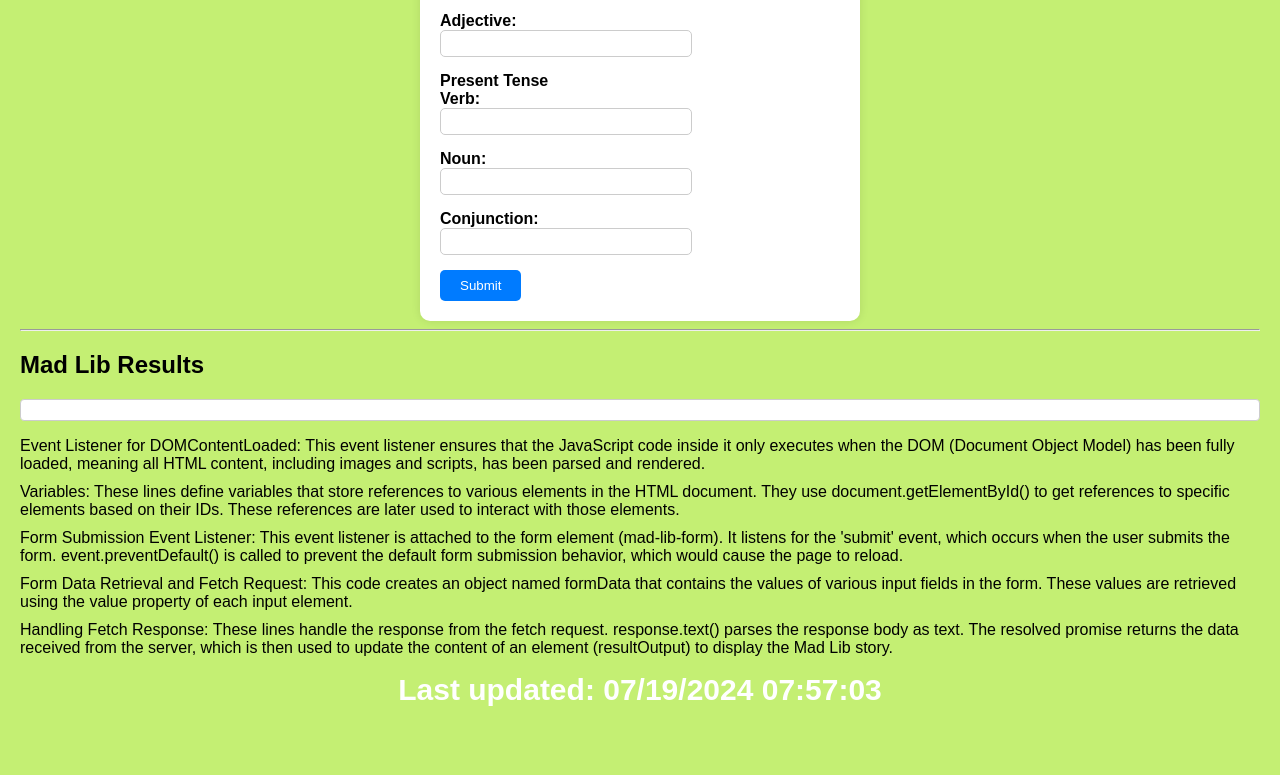
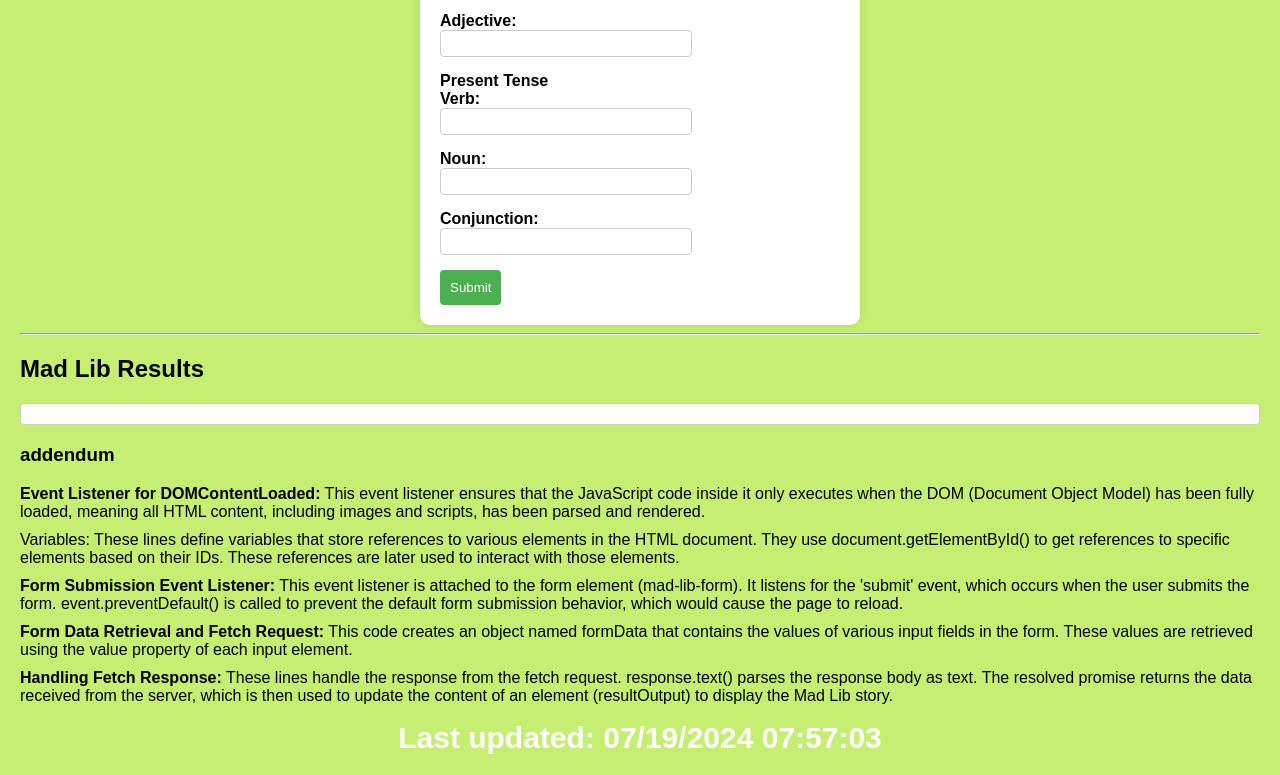
Before and after one commit to Jaivenkataarunakula/public, a website: page ITC505/lab-7/index.html in a window 1280 px wide. Shown: the part 216-991 px from the top of the page. Before the commit the page ends 943 px from the top, so only its background shows below. Drawn offline with Linux system fonts and the light colour scheme.

Commit message:
Update index.html

```diff
--- a/ITC505/lab-7/index.html
+++ b/ITC505/lab-7/index.html
@@ -4,107 +4,61 @@
 <head>
   <meta charset="utf-8">
   <meta name="viewport" content="width=device-width">
-  <title>Mad Lib</title>
+  <title>Jai's Mad Lib</title>
   <link rel="stylesheet" href="styles.css">
-  <style>
-    body {
-      font-family: Arial, sans-serif;
-    }
-
-    form {
-      max-width: 400px;
-      margin: 0 auto;
-    }
-
-    .form-group {
-      margin-bottom: 15px;
-    }
-
-    label {
-      display: inline-block;
-      width: 150px;
-      font-weight: bold;
-    }
-
-    input[type="text"] {
-      width: calc(100% - 160px);
-      padding: 5px;
-      border-radius: 5px;
-      border: 1px solid #ccc;
-    }
-
-    button {
-      display: block;
-      margin-top: 10px;
-      padding: 8px 20px;
-      background-color: #007bff;
-      color: #fff;
-      border: none;
-      border-radius: 5px;
-      cursor: pointer;
-    }
-
-    button:hover {
-      background-color: #0056b3;
-    }
-  </style>
 </head>
 
 <body>
-  <h1>Mad Lib</h1>
+  <h1>Jai's Mad Lib</h1>
   <hr>
-
   <h2>Mad Lib Instructions</h2>
-  <form id="mad-lib-form">
+  <form id="mad-lib-form" method="post" action="">
     <div class="form-group">
       <label for="plural-noun">Plural Noun:</label>
-      <input id="plural-noun" type="text">
+      <input id="plural-noun" type="text" name="pluralNoun" required>
     </div>
     <div class="form-group">
       <label for="adjective">Adjective:</label>
-      <input id="adjective" type="text">
+      <input id="adjective" type="text" name="adjective" required>
     </div>
     <div class="form-group">
       <label for="verb">Present Tense Verb:</label>
-      <input id="verb" type="text">
+      <input id="verb" type="text" name="verb" required>
     </div>
     <div class="form-group">
       <label for="noun">Noun:</label>
-      <input id="noun" type="text">
+      <input id="noun" type="text" name="noun" required>
     </div>
     <div class="form-group">
       <label for="conjunction">Conjunction:</label>
-      <input id="conjunction" type="text">
+      <input id="conjunction" type="text" name="conjunction" required>
     </div>
-    <button id="mad-lib-btn">Submit</button>
+    <button id="mad-lib-btn" type="submit">Submit</button>
   </form>
   <hr>
-
   <h2>Mad Lib Results</h2>
   <p id="result"></p>
-
-
-  <div addendum>
+  <div> <h3>addendum</h3>
     <ul>
       <li>
-            Event Listener for DOMContentLoaded:
+        <strong>Event Listener for DOMContentLoaded:</strong>
         This event listener ensures that the JavaScript code inside it only executes when the DOM (Document Object Model) has been fully loaded, meaning all HTML content, including images and scripts, has been parsed and rendered.
       </li>
       <li>
-            Variables:
+        </strong>Variables:</strong>
         These lines define variables that store references to various elements in the HTML document. They use document.getElementById() to get references to specific elements based on their IDs. These references are later used to interact with those elements.
       </li>
       <li>
-            Form Submission Event Listener:
+    <strong>Form Submission Event Listener:</strong>
         This event listener is attached to the form element (mad-lib-form). It listens for the 'submit' event, which occurs when the user submits the form.
         event.preventDefault() is called to prevent the default form submission behavior, which would cause the page to reload.
       </li>
       <li>
-            Form Data Retrieval and Fetch Request:
+    <strong>Form Data Retrieval and Fetch Request:</strong>
         This code creates an object named formData that contains the values of various input fields in the form. These values are retrieved using the value property of each input element.
       </li>
       <li>
-            Handling Fetch Response:
+    <strong>Handling Fetch Response:</strong>
         These lines handle the response from the fetch request.
         response.text() parses the response body as text.
         The resolved promise returns the data received from the server, which is then used to update the content of an element (resultOutput) to display the Mad Lib story.
@@ -114,12 +68,31 @@ The resolved promise returns the data received from the server, which is then us
   <footer>
     <p class="footer-text">Last updated: <span id="lastModified"></span></p>
   </footer>
-  <script type="text/javascript">
-    var x = document.lastModified;
-    document.getElementById('lastModified').textContent = x;
+  <script>
+    document.addEventListener('DOMContentLoaded', function () {
+      var lastModified = document.lastModified;
+      document.getElementById('lastModified').textContent = lastModified;
+
+      var form = document.getElementById('mad-lib-form');
+      var resultOutput = document.getElementById('result');
+
+      form.addEventListener('submit', function (event) {
+        event.preventDefault();
+
+        var formData = {
+          pluralNoun: document.getElementById('plural-noun').value,
+          adjective: document.getElementById('adjective').value,
+          verb: document.getElementById('verb').value,
+          noun: document.getElementById('noun').value,
+          conjunction: document.getElementById('conjunction').value
+        };
+
+        var story = `Once upon a time, there were many ${formData.pluralNoun} that were very ${formData.adjective}. They loved to ${formData.verb} every day. One day, they found a ${formData.noun} ${formData.conjunction} decided to keep it as their treasure.`;
+
+        resultOutput.textContent = story;
+      });
+    });
   </script>
-
-  <script src="script.js"></script>
 </body>
 
 </html>
```
Lines whose indentation alone changed are shown as unchanged.
